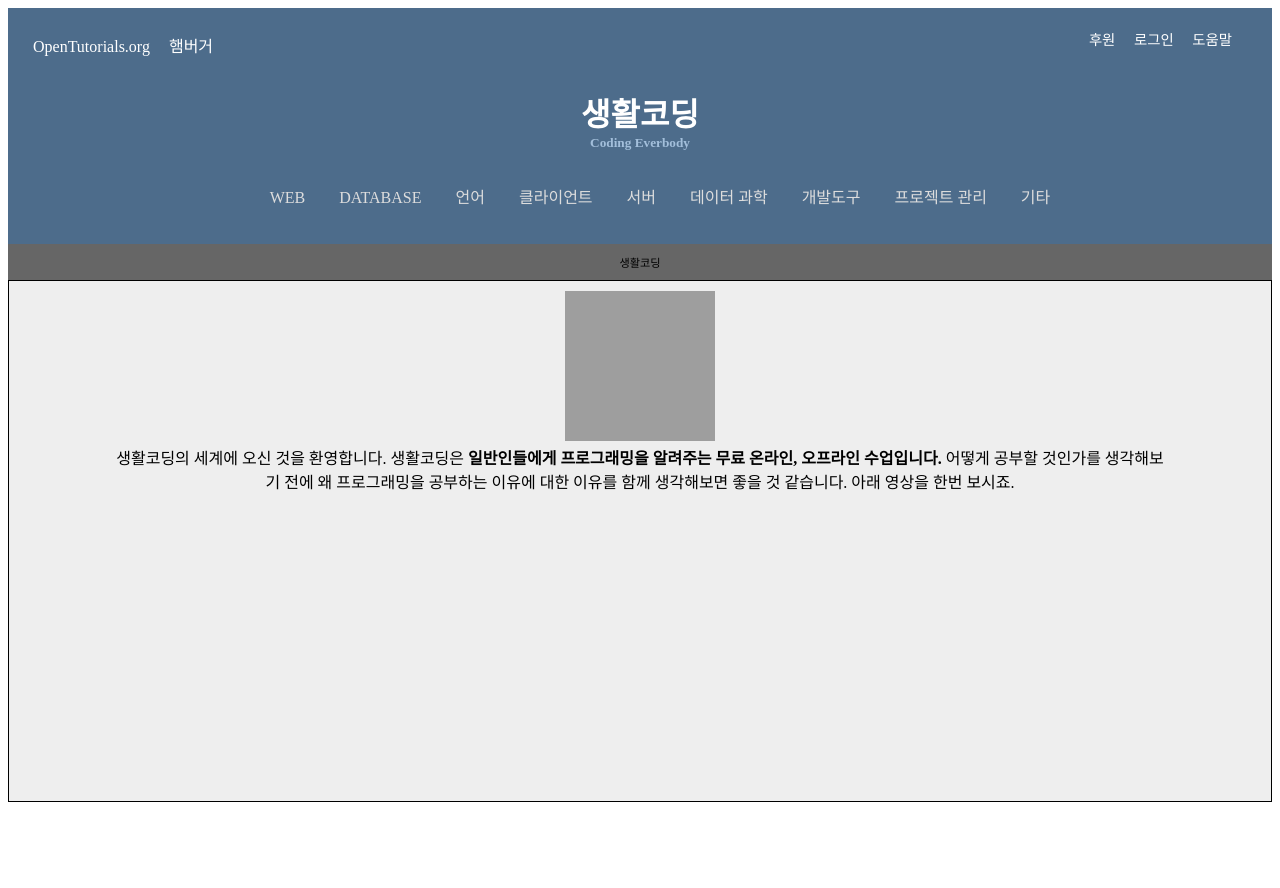
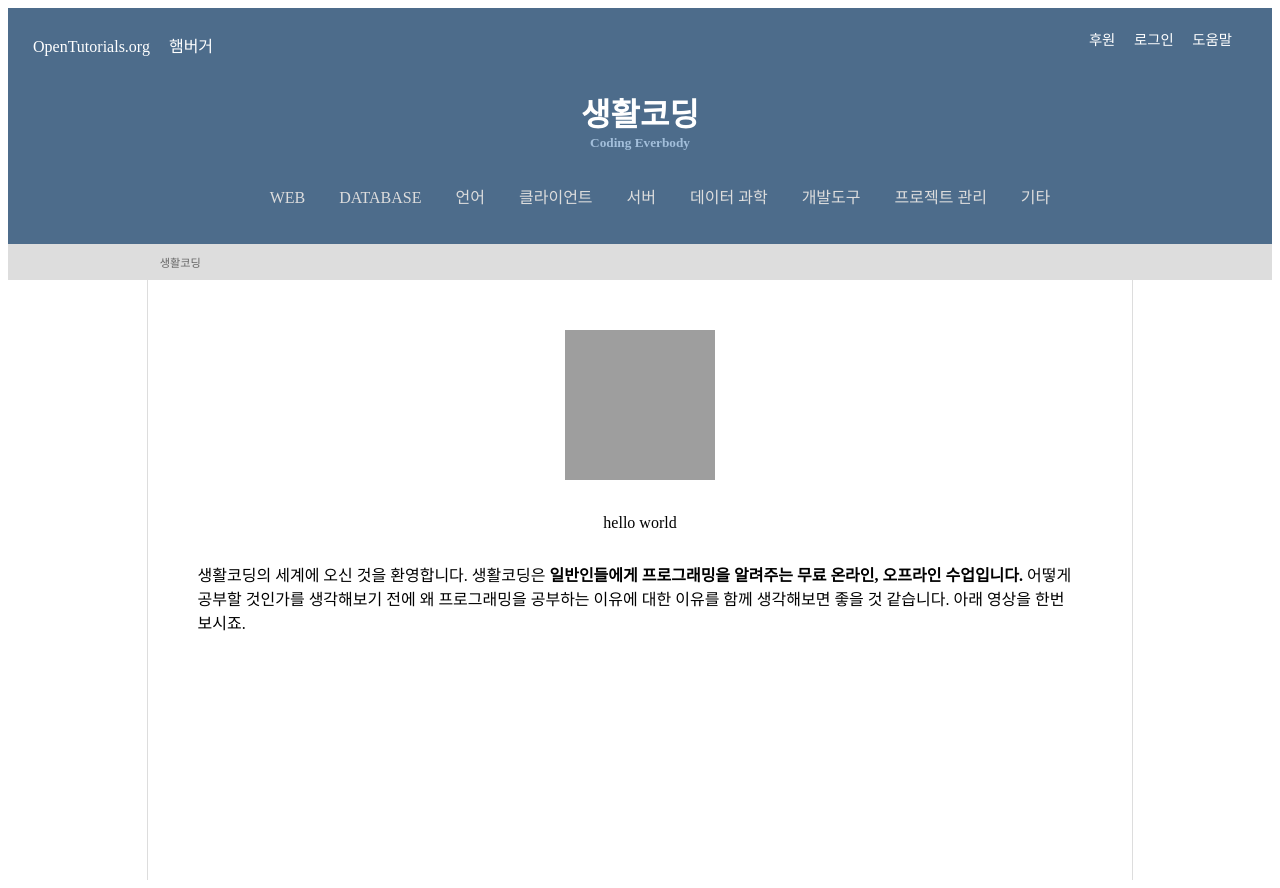
Before and after one commit to younwony/Web_1, a plain HTML site: page project/index.html in a window 1280 px wide. Before the commit the page ends 810 px from the top, so only its background shows below. Drawn offline with Linux system fonts and the light colour scheme; grey boxes are pictures that could not be loaded.

Commit message:
project css plus and text add

```diff
--- a/project/index.html
+++ b/project/index.html
@@ -71,17 +71,35 @@ li{
 }
 
 .HeaderToBody{
-    padding: 10px 50px;
-    background-color: #666;
+    padding : 10px 12%;
+    background-color: #ddd;
     font-size: 0.7rem;
+    text-align: left;
+    color: #666;
+}
+.MainBody{
+    background-color: white;
 }
 
 .MainBodyContent{
-    padding: 10px 100px;
+    display: inline-block;
+    text-align: center;
+    width: 70%;
+    margin: 0px 100px;
+    padding : 50px;
     height: 500px;
-    border: 1px solid;
-    background-color: #eee;
+    border-left: 1px solid #ddd;
+    border-right: 1px solid #ddd;
+    background-color: white;
     color: black;
+}
+
+.ImgTitle{
+    padding : 30px;
+}
+
+.MainBodyContentText{
+    text-align: left;
 }
 
     </style>
@@ -131,16 +149,17 @@ li{
             </ul>
         </div>
     </div>
+    <div class="HeaderToBody">생활코딩</div>
     <div class="MainBody">
-        <div class="HeaderToBody">생활코딩</div>
         <div class="MainBodyContent">
             <img alt="" height="150" src="https://s3-ap-northeast-2.amazonaws.com/opentutorials-user-file/course/1/5641.png" width="150" class="thumbnail">
-            <div>
+            <div class="ImgTitle">hello world</div>
+            <div class="MainBodyContentText">
                 생활코딩의 세계에 오신 것을 환영합니다. 생활코딩은
                 <strong>일반인들에게 프로그래밍을 알려주는 무료 온라인, 오프라인 수업입니다.</strong>
                 어떻게 공부할 것인가를 생각해보기 전에 왜 프로그래밍을 공부하는 이유에 대한 이유를 함께 생각해보면 좋을 것 같습니다. 아래 영상을 한번 보시죠.
             </div>
-
+            <div style='background-image: url("https://i.ytimg.com/vi_webp/1ttLx9MbrCI/maxresdefault.webp");'></div>
         </div>
     </div>
 </body>
```
